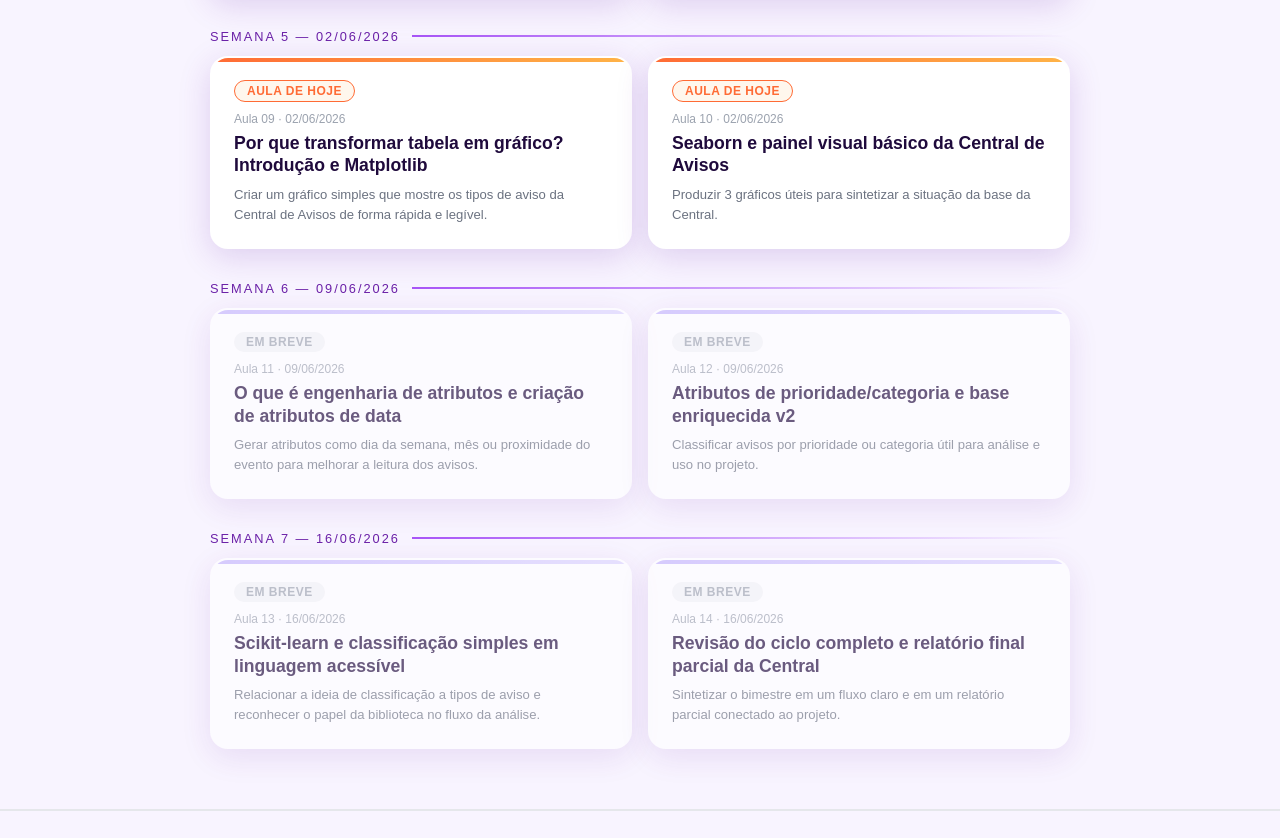
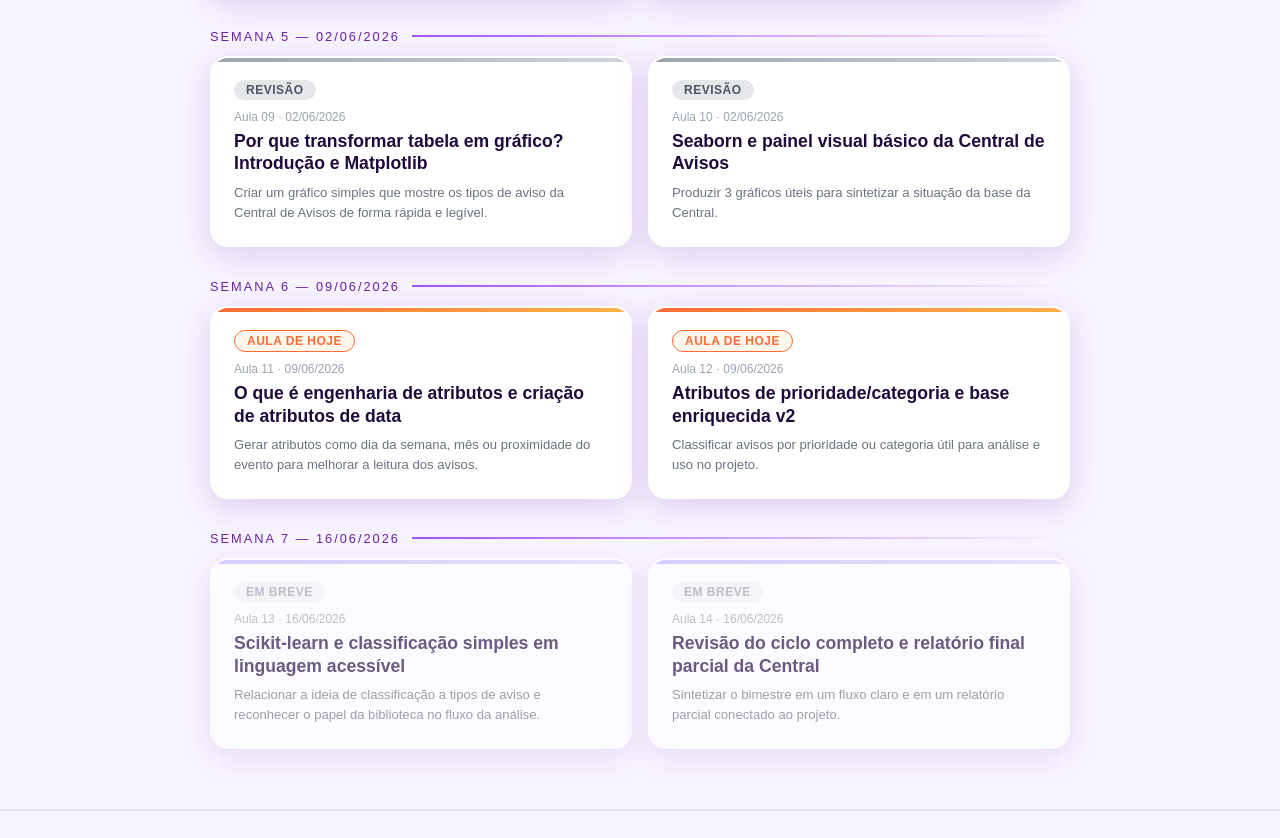
Before and after one commit to ccamado/programacao-aplicada-a-inteligencia-artificial-i, a plain HTML site: page index.html in a window 1280 px wide. Shown: the part 1576-2414 px from the top of the page. Drawn offline with Linux system fonts and the light colour scheme.

Commit message:
Ajusta status das aulas 09/06 no index

```diff
--- a/index.html
+++ b/index.html
@@ -83,27 +83,27 @@
       <p>Cruzar variáveis da base para descobrir relações úteis ao projeto Central de Avisos.</p>
     </a></div></div>
 <div class="semana-bloco"><div class="semana-titulo">Semana 5 — 02/06/2026</div><div class="aulas-row">
-    <a href="aula_09.html" class="aula-card hoje">
-      <div class="status-badge">Aula de Hoje</div>
+    <a href="aula_09.html" class="aula-card revisao">
+      <div class="status-badge">Revisão</div>
       <div class="aula-num-label">Aula 09 · 02/06/2026</div>
       <h4>Por que transformar tabela em gráfico? Introdução e Matplotlib</h4>
       <p>Criar um gráfico simples que mostre os tipos de aviso da Central de Avisos de forma rápida e legível.</p>
     </a>
-    <a href="aula_10.html" class="aula-card hoje">
-      <div class="status-badge">Aula de Hoje</div>
+    <a href="aula_10.html" class="aula-card revisao">
+      <div class="status-badge">Revisão</div>
       <div class="aula-num-label">Aula 10 · 02/06/2026</div>
       <h4>Seaborn e painel visual básico da Central de Avisos</h4>
       <p>Produzir 3 gráficos úteis para sintetizar a situação da base da Central.</p>
     </a></div></div>
 <div class="semana-bloco"><div class="semana-titulo">Semana 6 — 09/06/2026</div><div class="aulas-row">
-    <a href="aula_11.html" class="aula-card breve">
-      <div class="status-badge">Em Breve</div>
+    <a href="aula_11.html" class="aula-card hoje">
+      <div class="status-badge">Aula de Hoje</div>
       <div class="aula-num-label">Aula 11 · 09/06/2026</div>
       <h4>O que é engenharia de atributos e criação de atributos de data</h4>
       <p>Gerar atributos como dia da semana, mês ou proximidade do evento para melhorar a leitura dos avisos.</p>
     </a>
-    <a href="aula_12.html" class="aula-card breve">
-      <div class="status-badge">Em Breve</div>
+    <a href="aula_12.html" class="aula-card hoje">
+      <div class="status-badge">Aula de Hoje</div>
       <div class="aula-num-label">Aula 12 · 09/06/2026</div>
       <h4>Atributos de prioridade/categoria e base enriquecida v2</h4>
       <p>Classificar avisos por prioridade ou categoria útil para análise e uso no projeto.</p>
```
